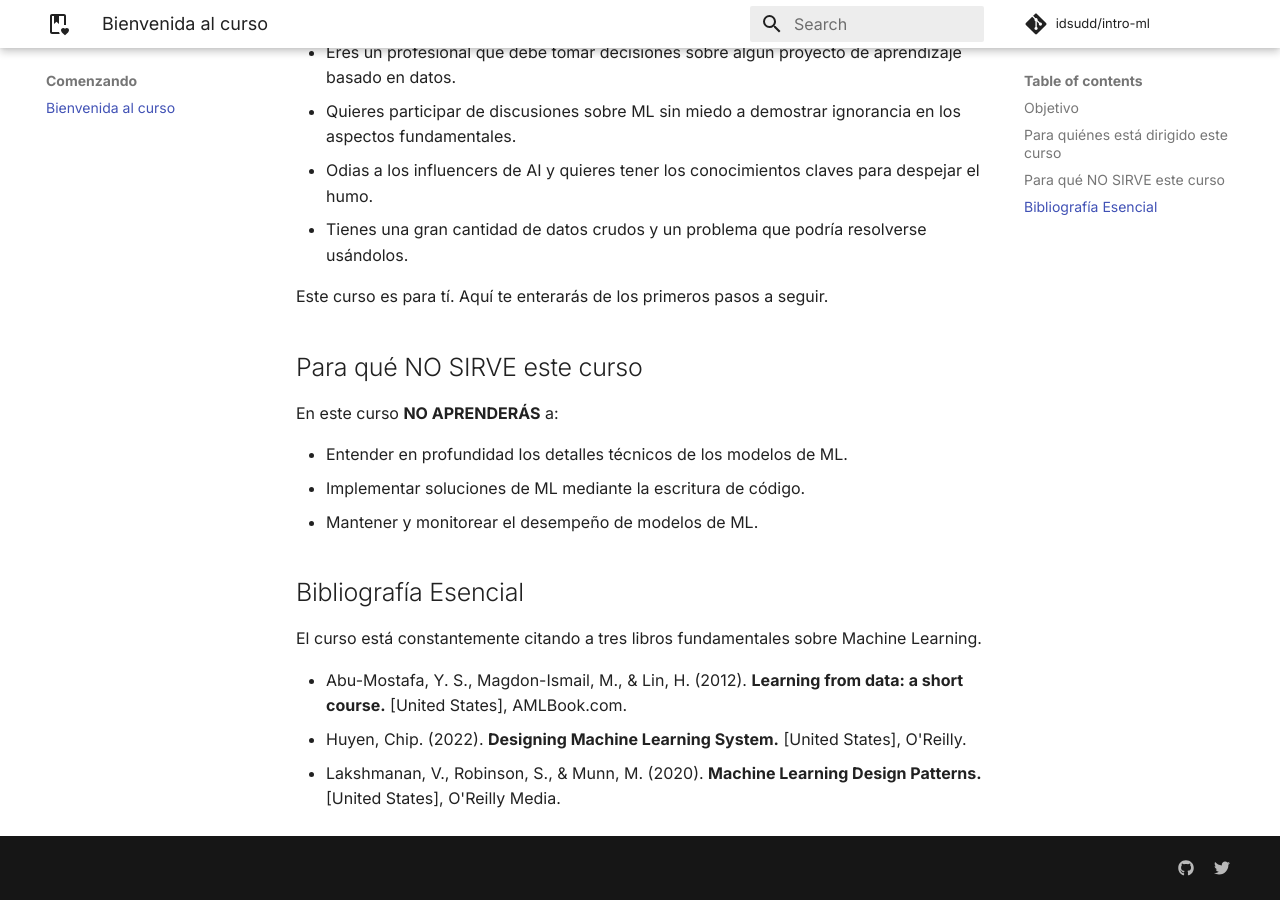
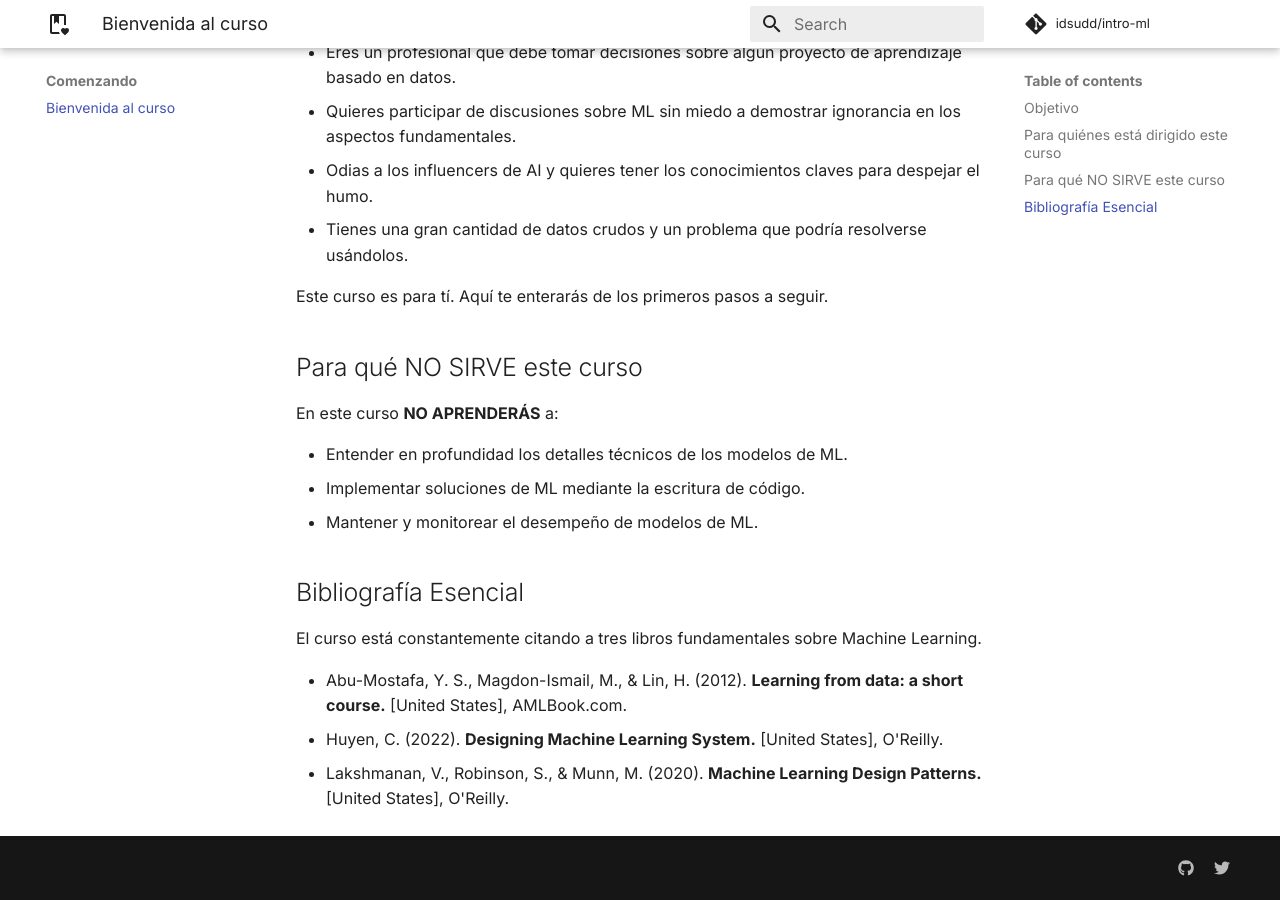
Before and after one commit to idsudd/intro-ml, an MkDocs documentation site: the page built from docs/welcome.md, in a window 1280 px wide and 900 px high, scrolled down 619 px. Built offline with MkDocs 1.6.1 and Material for MkDocs 9.7.7, drawn with Linux system fonts in a browser that asks for light colours; comment, search, counter and statistics services are not loaded.

Commit message:
Update welcome.md

```diff
--- a/docs/welcome.md
+++ b/docs/welcome.md
@@ -30,5 +30,5 @@ En este curso **NO APRENDERÁS** a:
 El curso está constantemente citando a tres libros fundamentales sobre Machine Learning.
 
 - Abu-Mostafa, Y. S., Magdon-Ismail, M., & Lin, H. (2012). **Learning from data: a short course.** [United States], AMLBook.com.
-- Huyen, Chip. (2022). **Designing Machine Learning System.** [United States], O'Reilly.
-- Lakshmanan, V., Robinson, S., & Munn, M. (2020). **Machine Learning Design Patterns.** [United States], O'Reilly Media.
+- Huyen, C. (2022). **Designing Machine Learning System.** [United States], O'Reilly.
+- Lakshmanan, V., Robinson, S., & Munn, M. (2020). **Machine Learning Design Patterns.** [United States], O'Reilly.
```
